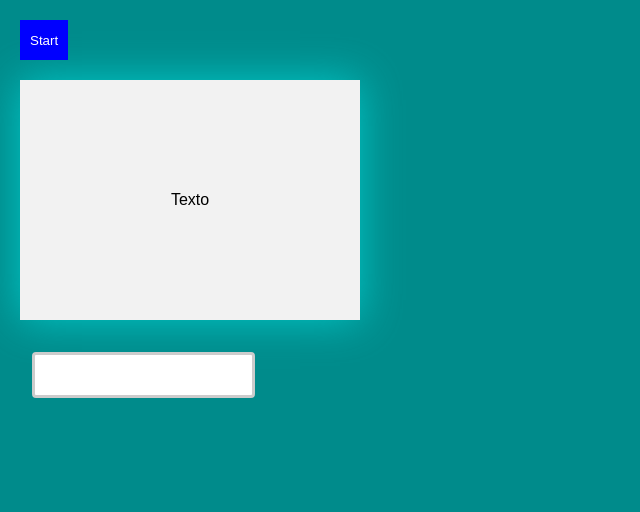
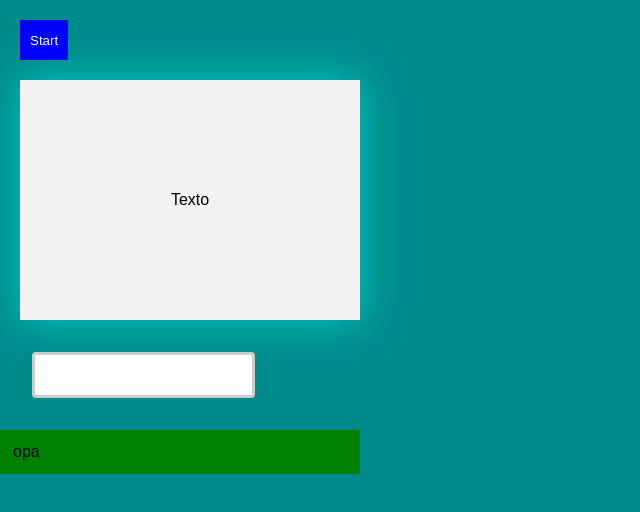
Before and after one commit to ThomasLincoln/StyledComponents-Exercises, a React (Create React App) app in the folder styled-components-exercises/: page / in a window 1280 px wide. Shown: the top 512 px of the page, without its empty margins (0-640 px from the left). Built offline with nearby package versions, Linux system fonts and the light colour scheme.

Commit message:
exercicio 4

```diff
--- a/styled-components-exercises/src/App.js
+++ b/styled-components-exercises/src/App.js
@@ -3,6 +3,7 @@ import GlobalStyle from './styles/GlobalStyle';
 import Botao from './styles/exercicio1';
 import Card from './styles/exercicio2';
 import Input from './styles/exercicio3';
+import AlertComponent from './styles/exercicio4';
 
 function App() {
   return (
@@ -13,6 +14,7 @@ function App() {
         <spam>Texto</spam>
       </Card>
       <Input />
+      <AlertComponent type="sucess">opa</AlertComponent>
     </div>
   );
 }
--- /dev/null
+++ b/styled-components-exercises/src/styles/exercicio4.js
@@ -0,0 +1,26 @@
+/* eslint-disable react/prop-types */
+import React from 'react';
+import styled from 'styled-components';
+
+const Alert = styled.div`
+  background-color: ${(props) => {
+    if (props.type === 'sucess') return 'green';
+    if (props.type === 'warning') return 'orange';
+    if (props.type === 'error') return 'red';
+    return '#f2f2f2';
+  }};
+  border: solid;
+  border-color: ${(props) => {
+    if (props.type === 'sucess') return 'green';
+    if (props.type === 'warning') return 'orange';
+    if (props.type === 'error') return 'red';
+    return '#f2f2f2';
+  }};
+  padding: 10px;
+`;
+
+function AlertComponent({ type, children }) {
+  return <Alert type={type}>{children}</Alert>;
+}
+
+export default AlertComponent;
```
